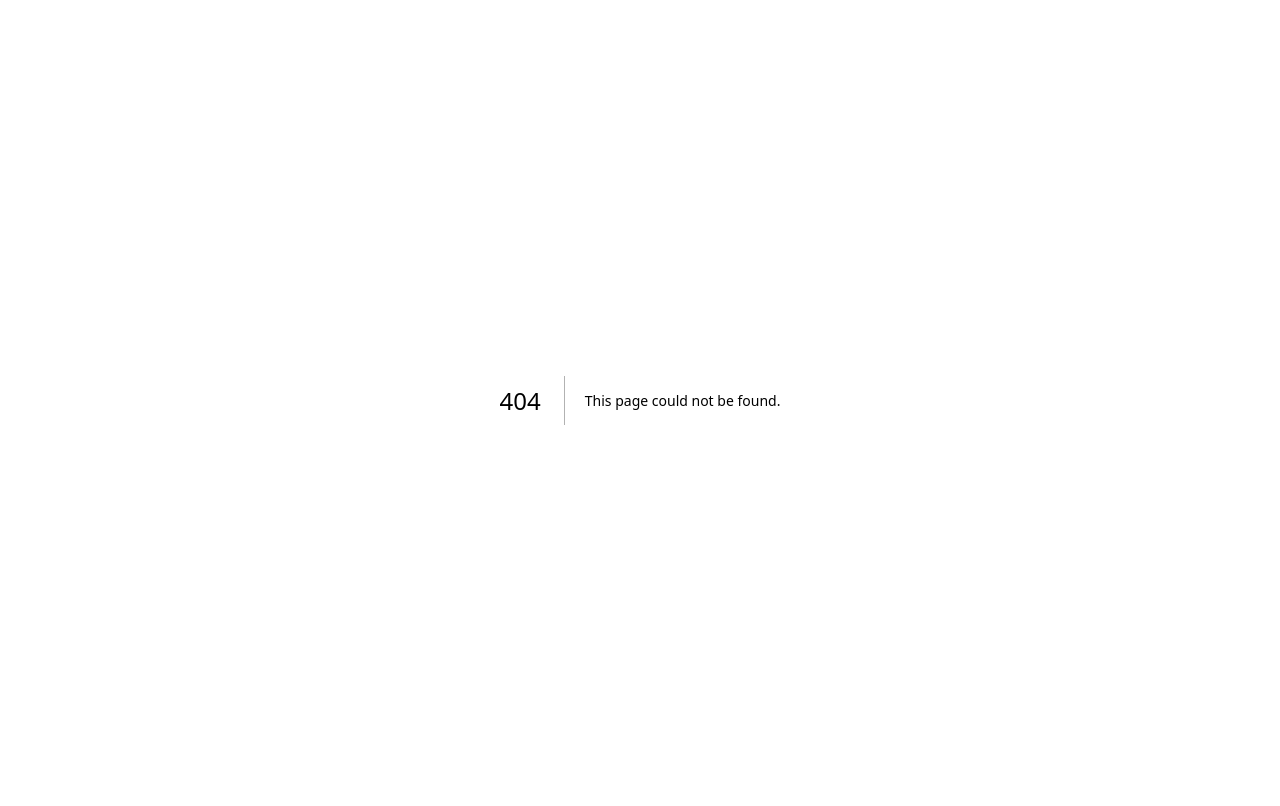
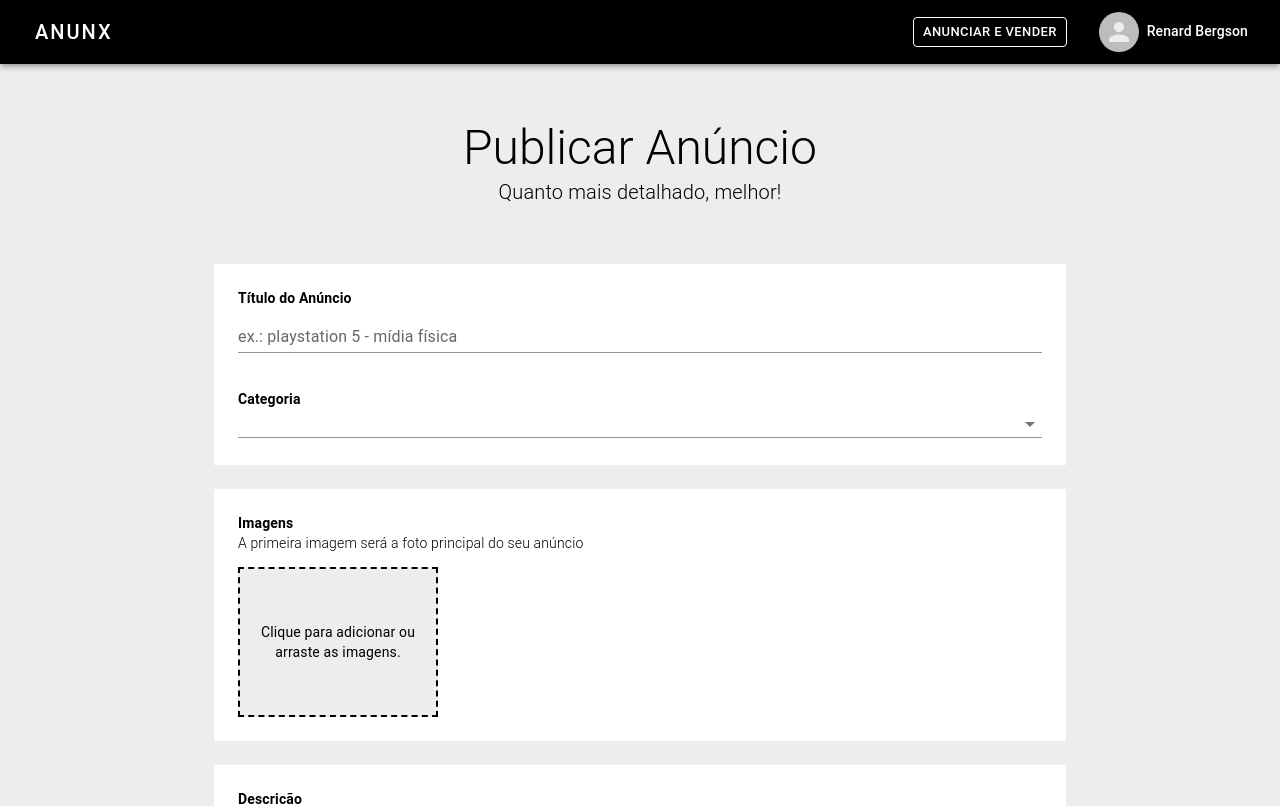
Before and after one commit to renardbergson/anunx, a Next.js app: page /pages/product/publish in a window 1280 px wide. Before the commit this address had no page. Shown: the top 806 px of the page. Built offline with nearby package versions, Linux system fonts and the light colour scheme.

Commit message:
setting up product category validation

```diff
--- a/src/app/pages/user/publish/page.jsx
+++ b/src/app/pages/product/publish/page.jsx
@@ -15,7 +15,9 @@ import {
   Select,
   MenuItem,
   Button,
-  InputAdornment
+  InputAdornment,
+  FormControl,
+  FormHelperText
 } from '@mui/material'
 import DeleteForeverIcon from '@mui/icons-material/DeleteForever'
 
@@ -78,21 +80,6 @@ const MainImageText = styled.span`
 const Publish = () => {
   const theme = useTheme()
 
-  // react dropzone retorna duas funções
-  // use dropzone recebe um objeto
-  // a primeira será passada para a área clicável/arrastável
-  // a segunda será passada para um input, inserido dentro da área clicável/arrastável
-  // a chave "accept" seta: tipo de arquivo/extensão aceitável (neste caso, img de qq extensão)
-  // a chave "onDrop" recebe a funcão que será executada toda vez que um arquivo for importado
-  // selectedFiles é um array com as imagens selecionadas. É preciso inserir ele em um estado
-  // com map, estamos retornando para o novo array "filePackage" um objeto
-  /*
-    o método Object.assign recebe pelo menos duas propriedades, o primeiro será o objeto ALVO,
-    o segundo ou os demais serão os objetos atribuidos/atualizados no alvo. Se houver objetos com
-    chaves repetidas, ele atualizará o alvo com a chave repetida mais próxima dos parênteses, se
-    não houver, todas as chaves serão atribuidos ao objeto alvo. Funciona igual à atualização de
-    dados usando o spread operator.
-  */
   const { getRootProps, getInputProps } = useDropzone({
     accept: 'image/*',
     onDrop: (selectedFiles) => {
@@ -111,21 +98,17 @@ const Publish = () => {
 
   const formik = useFormik({
     initialValues: {
-      title: ''
+      title: '',
+      category: '',
     },
     validationSchema: newProductFormValidation,
     onSubmit: values => {
       console.log(JSON.stringify(values))
     },
+    validateOnChange: false
   })
 
   const [images, setImages] = useState([])
-
-  const [category, setCategory] = useState('')
-
-  const handleChangeCategory = e => {
-    setCategory(e.target.value)
-  }
 
   const handleOnRemoveImage = imageName => {
     const newImagesState = images.filter(image => image.name != imageName)
@@ -145,7 +128,6 @@ const Publish = () => {
 
             <TextField
               name="title"
-              type="text"
               label="ex.: playstation 5 - mídia física"
               variant="standard"
               size="small"
@@ -162,19 +144,21 @@ const Publish = () => {
               Categoria
             </Typography>
 
+            <FormControl error={Boolean(formik.errors.category)} fullWidth>
               <Select
+                name="category"
                 size="small"
                 variant="standard"
                 fullWidth
-              displayEmpty
-              value={category}
-              onChange={handleChangeCategory}
+                onChange={formik.handleChange}
+                value={formik.values.category}
               >
-              <MenuItem value="">Selecione</MenuItem>
                 <MenuItem value="Games e Consoles">Games e Consoles</MenuItem>
                 <MenuItem value="Veículos">Veículos</MenuItem>
                 <MenuItem value="Esportes">Esportes</MenuItem>
               </Select>
+              <FormHelperText sx={{marginLeft: 0}}> {formik.errors.category} </FormHelperText>
+            </FormControl>
           </Box>
         </Container>
 
--- a/src/app/validations/newProductFormValidation.js
+++ b/src/app/validations/newProductFormValidation.js
@@ -1,26 +1,14 @@
 import * as Yup from 'yup'
 
 const newProductFormValidation = Yup.object().shape({
-  title: Yup.string()
+  title: Yup
+    .string()
     .required('campo obrigatório!')
     .min(10, 'título resumido demais')
-    .max(60, 'insira mais detalhes na descrição')
+    .max(60, 'insira mais detalhes na descrição'),
+  category:
+    Yup.string()
+    .required('campo obrigatório!')
 })
 
 export default newProductFormValidation
-
-/*
-  Let's take a look at one example without using Yup, just Formik to validate...
-
-    const validate = values => {
-    const errors = {}
-
-    if (!values.title) {
-      errors.title = 'campo obrigatório!'
-    }
-
-    return errors
-  }
-
-  "validate" would be a required field in Formik hook configuration object
-*/
```
Also changed, not shown: comments.txt (added). Lines whose indentation alone changed are shown as unchanged.
